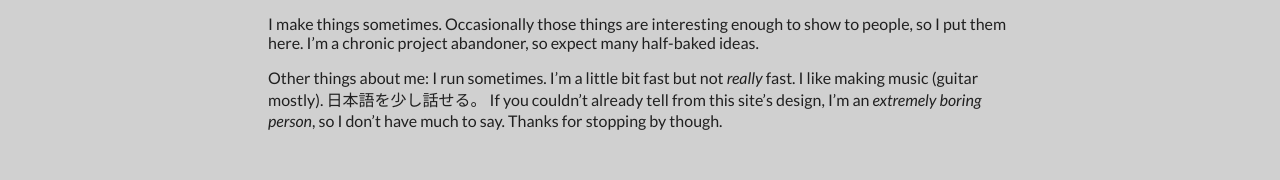
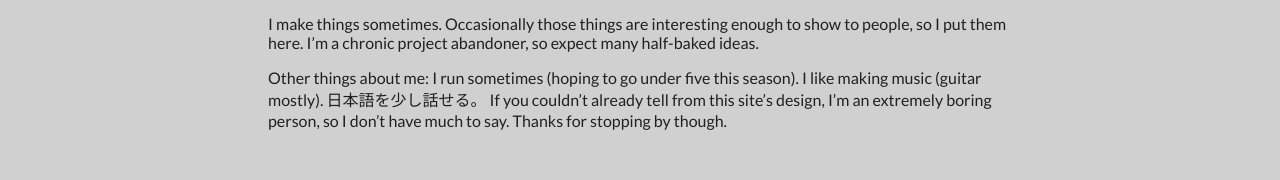
Before and after one commit to thegail/thegail.co, a SvelteKit app: page /about in a window 1280 px wide. Shown: the part 286-466 px from the top of the page. Built offline with nearby package versions, Linux system fonts and the light colour scheme.

Commit message:
Update about page

```diff
--- a/src/routes/(root)/about/+page.svelte
+++ b/src/routes/(root)/about/+page.svelte
@@ -8,11 +8,10 @@
 </p>
 
 <p>
-	Other things about me: I run sometimes. I&rsquo;m a little bit fast but not <em>really</em> fast.
-	I like making music (guitar mostly). <span class="nobreak">日本語を少し話せる。</span> If you
-	couldn&rsquo;t already tell from this site&rsquo;s design, I&rsquo;m an
-	<em>extremely boring person</em>, so I don&rsquo;t have much to say. Thanks for stopping by
-	though.
+	Other things about me: I run sometimes (hoping to go under five this season). I like making music
+	(guitar mostly). <span class="nobreak">日本語を少し話せる。</span> If you couldn&rsquo;t already tell
+	from this site&rsquo;s design, I&rsquo;m an extremely boring person, so I don&rsquo;t have much to
+	say. Thanks for stopping by though.
 </p>
 
 <style>
```
